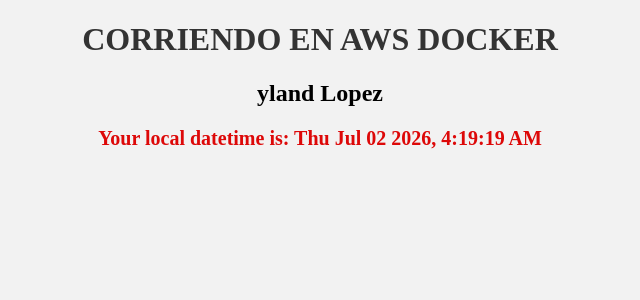
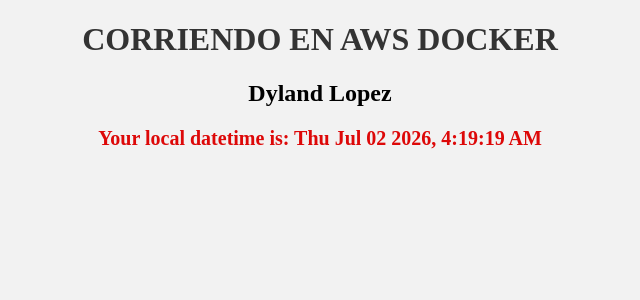
Before and after one commit to Dyland74x/prueba, a Flask app: page / in a window 1280 px wide. Shown: the top 300 px of the page, without its empty margins (320-960 px from the left). Run offline with Flask 3, Linux system fonts and the light colour scheme.

Commit message:
Fix typo in name on index.html

```diff
--- a/templates/index.html
+++ b/templates/index.html
@@ -8,7 +8,7 @@
   <body>
     <center>
       <h1>CORRIENDO EN AWS DOCKER</h1>
-      <h2>yland Lopez</h2>
+      <h2>Dyland Lopez</h2>
     </center>
     <p id="date"></p>
   </body>
```
